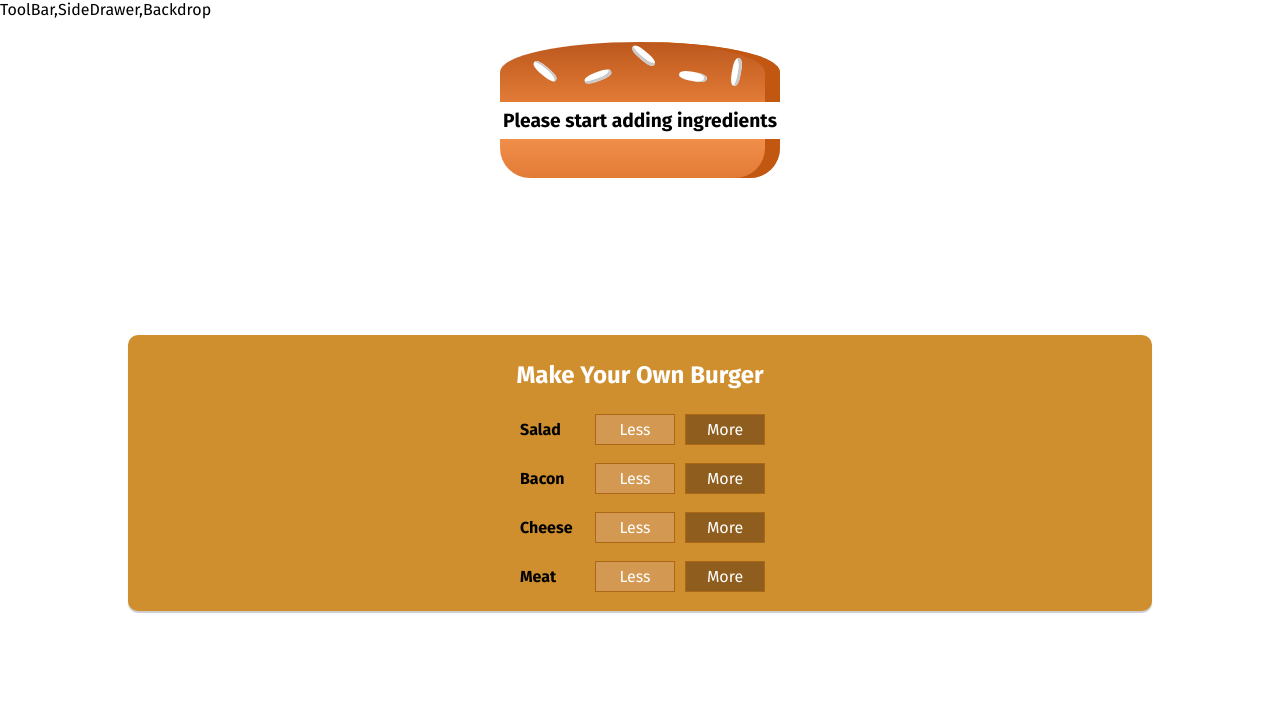
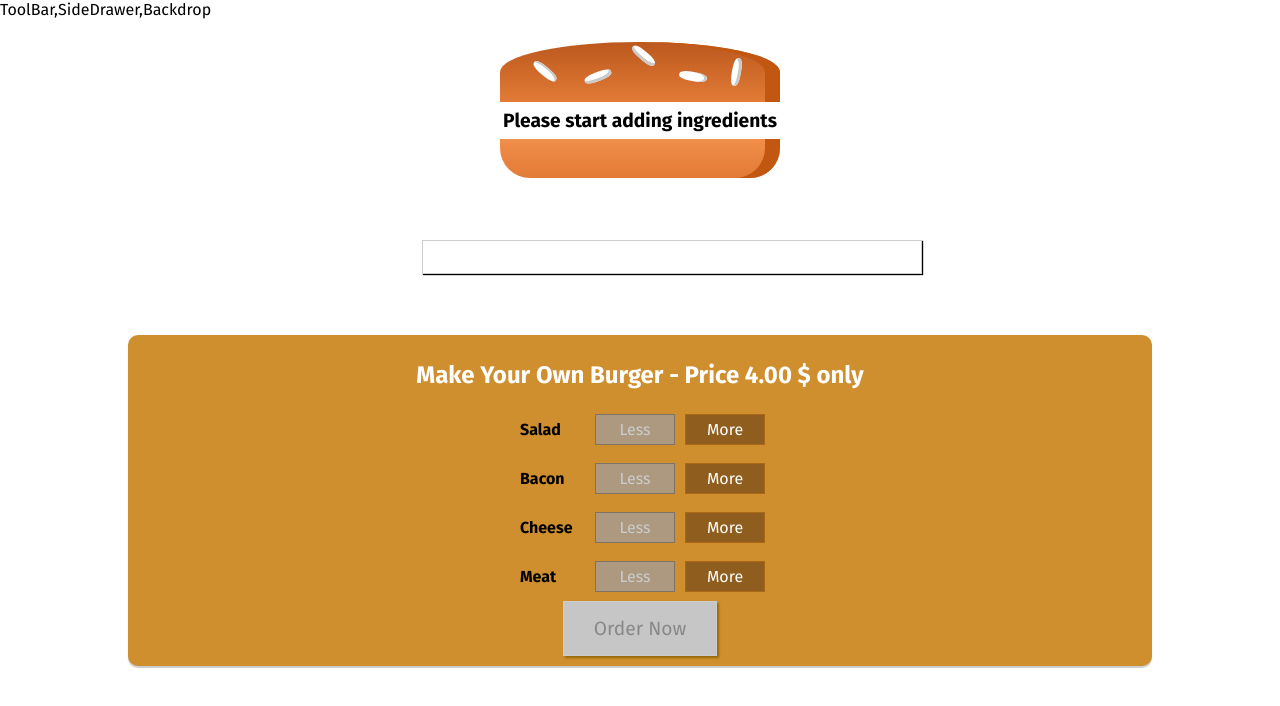
Before and after one commit to sagar949/BurgerKing-ReactJS, a React (Create React App) app: page / in a window 1280 px wide. Shown: the top 706 px of the page. Built offline with nearby package versions, Linux system fonts and the light colour scheme.

Commit message:
Added proper logic to remove ingredients and added Order Button

```diff
--- a/public/index.html
+++ b/public/index.html
@@ -21,7 +21,7 @@
       Learn how to configure a non-root public URL by running `npm run build`.
     -->
   <link href="https://fonts.googleapis.com/css?family=Fira+Sans:400,700:400,700" rel="stylesheet">
-  <title>React App</title>
+  <title>My Burger</title>
 </head>
 
 <body>
--- a/src/components/Burger/BuildControls/BuildControl/BuildControl.jsx
+++ b/src/components/Burger/BuildControls/BuildControl/BuildControl.jsx
@@ -5,7 +5,11 @@ export default props => {
   return (
     <div className={classes.BuildControl}>
       <div className={classes.Label}>{props.label}</div>
-      <button className={classes.Less} onClick={props.removed}>
+      <button
+        className={classes.Less}
+        onClick={props.removed}
+        disabled={props.disabled}
+      >
         Less
       </button>
       <button className={classes.More} onClick={props.added}>
--- a/src/components/Burger/BuildControls/BuildControls.jsx
+++ b/src/components/Burger/BuildControls/BuildControls.jsx
@@ -1,6 +1,7 @@
 import React from 'react';
 import BuildControl from '../BuildControls/BuildControl/BuildControl';
 import classes from './BuildControls.module.css';
+
 const controls = [
   { label: 'Salad', type: 'salad' },
   { label: 'Bacon', type: 'bacon' },
@@ -11,15 +12,19 @@ const controls = [
 export default props => {
   return (
     <div className={classes.BuildControls}>
-      <h2>Make Your Own Burger</h2>
+      <h2>{`Make Your Own Burger - Price ${props.price.toFixed(2)} $ only`}</h2>
       {controls.map(ctrl => (
         <BuildControl
           key={ctrl.label}
           label={ctrl.label}
           added={() => props.ingredientAdded(ctrl.type)}
           removed={() => props.ingredientRemoved(ctrl.type)}
+          disabled={props.disabled[ctrl.type]}
         />
       ))}
+      <button className={classes.OrderButton} disabled={props.purchasable}>
+        Order Now
+      </button>
     </div>
   );
 };
--- a/src/components/Burger/BuildControls/BuildControls.module.css
+++ b/src/components/Burger/BuildControls/BuildControls.module.css
@@ -11,6 +11,50 @@
     border-radius: 10px;
 }
 
+.OrderButton {
+    background: #dad735;
+    outline: none;
+    cursor: pointer;
+    border: 1px solid #966909;
+    color: #966909;
+    font-family: inherit;
+    font-size: 1.2rem;
+    padding: 15px 30px;
+    box-shadow: 2px 2px 2px #966909;
+}
+
+.OrderButton:hover,
+.OrderButton:active {
+    background: #a0db41;
+    border: 1px solid #966909;
+    color: #966909;
+}
+
+.OrderButton:disabled {
+    background: #c7c6c6;
+    cursor: not-allowed;
+    border: 1px solid #ccc;
+    color: #888888;
+}
+
+.OrderButton:not(:disabled) {
+    animation: enable 0.3s linear;
+}
+
+@keyframes enable {
+    0% {
+        transform: scale(1);
+    }
+
+    60% {
+        transform: scale(1.1);
+    }
+
+    100% {
+        transform: scale(1);
+    }
+}
+
 h2 {
     margin: 1rem 0;
     color: #fff;
--- /dev/null
+++ b/src/components/UI/Modal/Modal.jsx
@@ -0,0 +1,6 @@
+import React from 'react';
+import classes from './Modal.module.css';
+
+export default props => {
+  return <div className={classes.Modal}>{props.children}</div>;
+};
--- /dev/null
+++ b/src/components/UI/Modal/Modal.module.css
@@ -0,0 +1,20 @@
+.Modal {
+    position: fixed;
+    z-index: 500;
+    background: white;
+    width: 70%;
+    border: 1px solid #ccc;
+    box-shadow: 1px 1px 1px black;
+    padding: 16px;
+    left: 33%;
+    top: 30%;
+    box-sizing: border-box;
+    transition: all 0.3s ease-out;
+}
+
+@media (min-width: 600px) {
+    .Modal {
+        width: 500px;
+        left: calc(50% -250px);
+    }
+}
--- a/src/containers/BurgerBuilder/BurgerBuilder.jsx
+++ b/src/containers/BurgerBuilder/BurgerBuilder.jsx
@@ -1,9 +1,10 @@
 import React, { Component } from 'react';
 import Burger from '../../components/Burger/Burger';
 import BuildControls from '../../components/Burger/BuildControls/BuildControls';
+import Modal from '../../components/UI/Modal/Modal';
 
 const INGREDIENT_PRICES = {
-  Ssalad: 0.5,
+  salad: 0.5,
   bacon: 0.7,
   meat: 1.3,
   cheese: 0.4
@@ -16,9 +17,19 @@ export default class BurgerBuilder extends Component {
       cheese: 0,
       meat: 0
     },
-    totalPrice: 4
+    totalPrice: 4,
+    purchasable: false
   };
-
+  updatePurchaseState = ingredients => {
+    const sum = Object.keys(ingredients)
+      .map(igKey => {
+        return ingredients[igKey];
+      })
+      .reduce((sum, el) => {
+        return sum + el;
+      }, 0);
+    this.setState({ purchasable: sum > 0 });
+  };
   addIngredientHandler = type => {
     const oldCount = this.state.ingredients[type];
     const updateCount = oldCount + 1;
@@ -29,15 +40,18 @@ export default class BurgerBuilder extends Component {
     const priceAddtion = INGREDIENT_PRICES[type];
     const oldPrice = this.state.totalPrice;
     const newPrice = oldPrice + priceAddtion;
-
     this.setState({
       totalPrice: newPrice,
       ingredients: updatedIngredients
     });
+    this.updatePurchaseState(updatedIngredients);
   };
 
   removeIngredientHandler = type => {
     const oldCount = this.state.ingredients[type];
+    if (oldCount <= 0) {
+      return;
+    }
     const updateCount = oldCount - 1;
     const updatedIngredients = {
       ...this.state.ingredients
@@ -51,15 +65,26 @@ export default class BurgerBuilder extends Component {
       totalPrice: newPrice,
       ingredients: updatedIngredients
     });
+    this.updatePurchaseState(updatedIngredients);
   };
 
   render() {
+    const disabledInfo = {
+      ...this.state.ingredients
+    };
+    for (const key in disabledInfo) {
+      disabledInfo[key] = disabledInfo[key] <= 0;
+    }
     return (
       <React.Fragment>
+        <Modal />
         <Burger ingredients={this.state.ingredients} />
         <BuildControls
           ingredientAdded={this.addIngredientHandler}
           ingredientRemoved={this.removeIngredientHandler}
+          disabled={disabledInfo}
+          price={this.state.totalPrice}
+          purchasable={!this.state.purchasable}
         />
       </React.Fragment>
     );
```
Also changed, not shown: src/components/UI/Backdrop/Backdrop.jsx (added).
